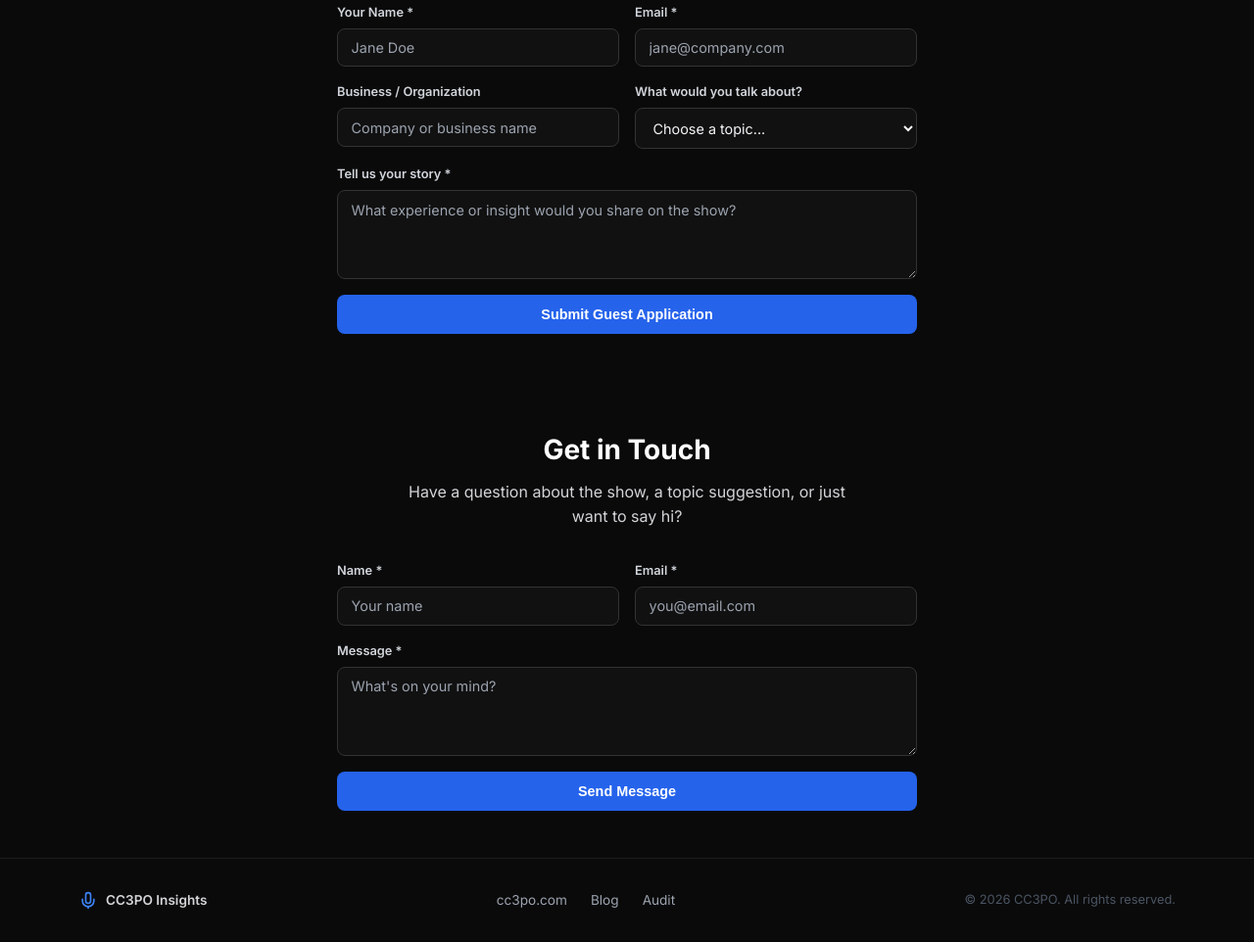
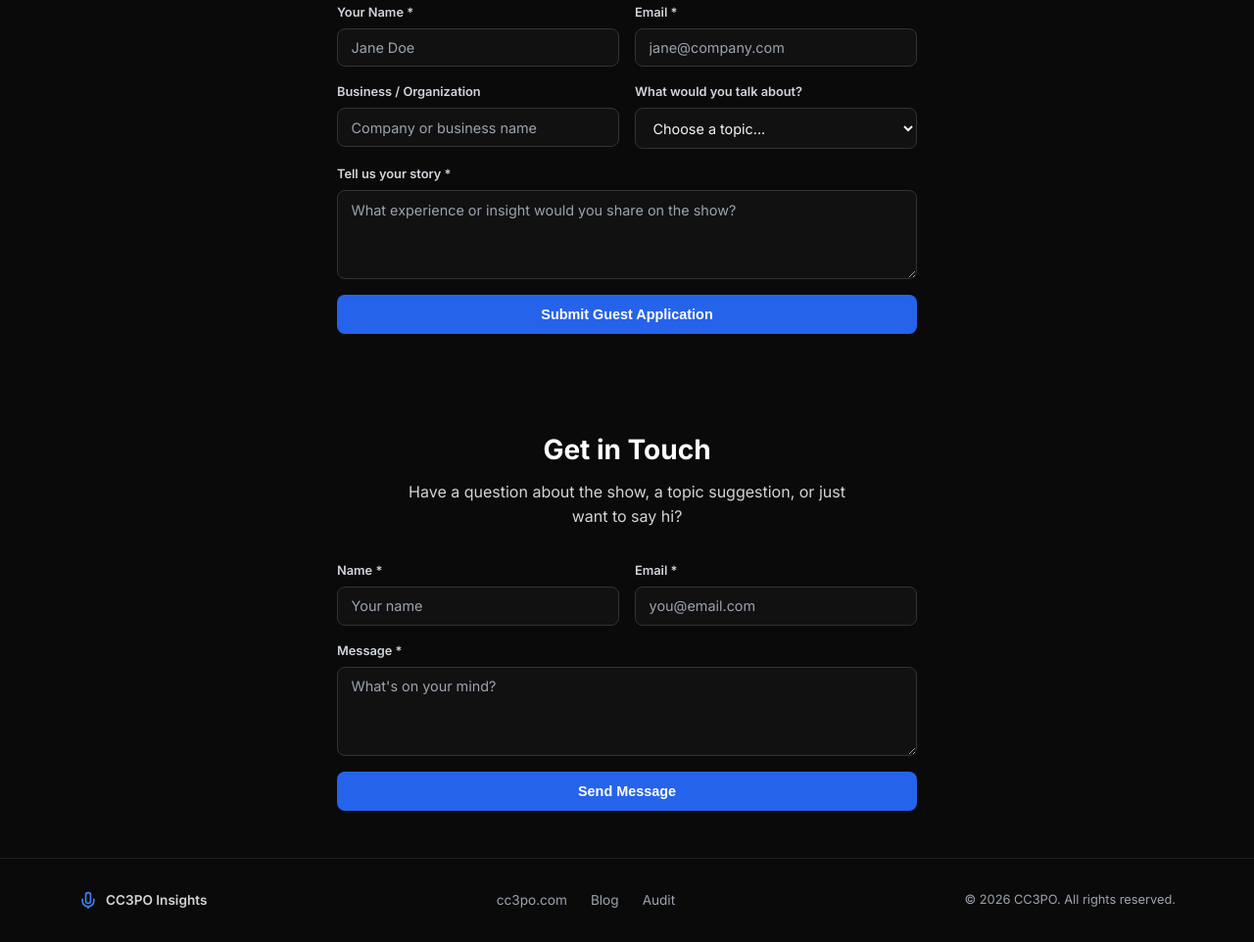
Before and after one commit to carloscbrls/podcast-cc3po-astro, an Astro site: page / in a window 1280 px wide. Shown: the part 5299-6261 px from the top of the page at 98% size. Built offline with nearby package versions, Linux system fonts and the light colour scheme; Astro itself is replaced by a stand-in of ours.

Commit message:
fix: WCAG 2.1 AA round 3 — remaining contrast + link visibility fixes
- Newsletter buttons: #e94560 → #c7364f (5.16:1 white text contrast)
- Footer text contrast improvements
- Podcast footer-copy: #4b5563 → #9ca3af (7.44:1)
- Raíces Digitales: rgba 0.4 → 0.8 text contrast

```diff
--- a/src/pages/index.astro
+++ b/src/pages/index.astro
@@ -781,7 +781,7 @@ const agents = [
   }
   .footer-links a { color: #9ca3af; font-size: .85rem; }
   .footer-links a:hover { color: #e5e7eb; }
-  .footer-copy { color: #4b5563; font-size: .8rem; }
+  .footer-copy { color: #9ca3af; font-size: .8rem; }
 
   @media (max-width: 640px) {
     .episode-card { flex-wrap: wrap; }
```
